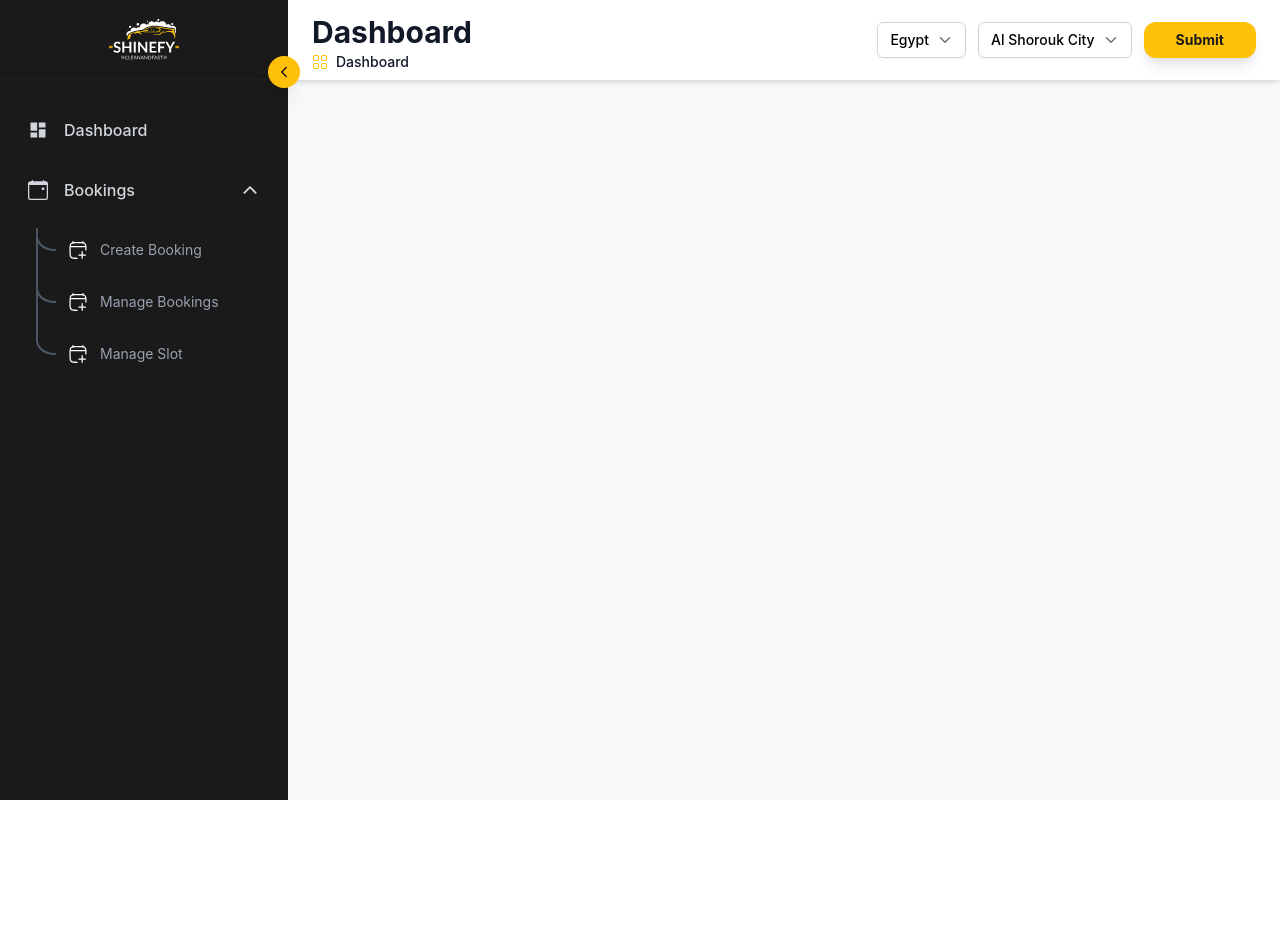
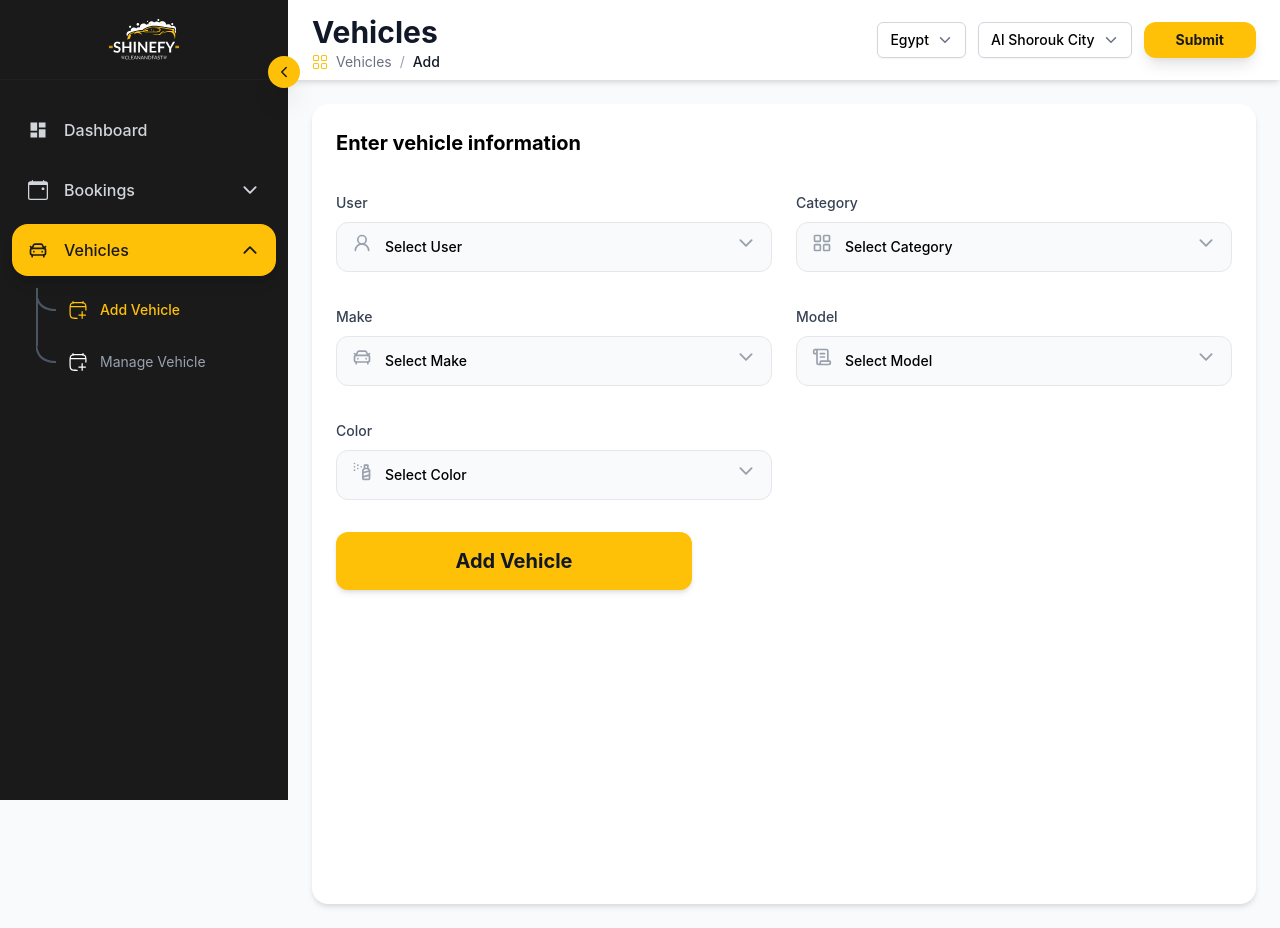
Before and after one commit to SHINEFYApp/SHINEFY-Dashboard, a React (Vite) app: page /vehicles/add in a window 1280 px wide. Before the commit the page ends 800 px from the top, so only its background shows below. Built offline with nearby package versions, Linux system fonts and the light colour scheme.

Commit message:
fix-Steps-Problem-and-design-manage-slots-and
1 - fix package booking steps
2 - design manage slots
3 - add vehicles and add vehicles menu in aside bar

```diff
--- a/src/App.tsx
+++ b/src/App.tsx
@@ -8,6 +8,7 @@ import { Layout } from './components/layout/Layout';
 import ManageBooking from './pages/bookings/manage_booking/ManageBooking';
 import ManageBookingDetails from './pages/bookings/manage_booking/ManageBookingDetails';
 import ManageSlot from './pages/bookings/manage_slot/manageSlot';
+import AddVehicles from './pages/vehicles/addVehicles';
 
 function App() {
   const location = useLocation();
@@ -35,6 +36,7 @@ function App() {
             <Route path="/bookings/manage" element={<ManageBooking />} />
             <Route path="/bookings/slot" element={<ManageSlot />} />
             <Route path="/bookings/manage/:id" element={<ManageBookingDetails />} />
+            <Route path="/vehicles/add" element={<AddVehicles />} />
           </Routes>
         </Layout>
       )}
--- a/src/components/booking/ProgressSteps.tsx
+++ b/src/components/booking/ProgressSteps.tsx
@@ -21,7 +21,7 @@ export const ProgressSteps: FC<ProgressStepsProps> = ({
     className,
 }) => {
     return (
-        <div className={cn('w-full py-8', className)}>
+        <div className={cn('w-full py-8 overflow-hidden', className)}>
             <div className="flex items-start justify-between relative">
                 {/* Background Line */}
                 <div
--- a/src/components/booking/tabs/services/steps/ServicesStep1.tsx
+++ b/src/components/booking/tabs/services/steps/ServicesStep1.tsx
@@ -41,7 +41,7 @@ const ServicesStep1 = ({
             <h2 className="text-2xl font-bold text-gray-900 mb-8">
                 Enter reservation data
             </h2>
-
+;2
             <Formik
                 initialValues={{
                     phoneNumber: formData.phoneNumber,
@@ -130,8 +130,7 @@ const ServicesStep1 = ({
                                 <FormDatePicker
                                     name="bookingDate"
                                     label="Select Booking Date"
-                                    icon={<Calendar className="size-5" />}
-                                />
+                                    icon={<Calendar className="size-5" />} checkmark={false}                                />
 
                                 <FormTimePicker
                                     name="bookingTime"
--- a/src/components/booking/tabs/services/steps/ServicesStep2.tsx
+++ b/src/components/booking/tabs/services/steps/ServicesStep2.tsx
@@ -9,7 +9,12 @@ import { Package } from 'lucide-react';
 
 const ServicesStep2 = ({ onNext, onBack, userPackageInput , formData, onDataChange }: ServicesStep2Props) => {
 
-    const validationSchema = Yup.object({
+    const validationSchemaServicesBooking = Yup.object({
+        mainService: Yup.string().required('Please select a service'),
+        serviceBoy: Yup.string().required('Please select a service boy'),
+    });
+
+    const validationSchemaPackageBooking = Yup.object({
         mainService: Yup.string().required('Please select a service'),
         mainPackage: Yup.string().required('Please select a package'),
         serviceBoy: Yup.string().required('Please select a service boy'),
@@ -62,7 +67,7 @@ const ServicesStep2 = ({ onNext, onBack, userPackageInput , formData, onDataChan
                     mainPackage: formData.mainPackage || '',
                     serviceBoy: formData.serviceBoy || '',
                 }}
-                validationSchema={validationSchema}
+                validationSchema={userPackageInput ? validationSchemaPackageBooking : validationSchemaServicesBooking}
                 enableReinitialize
                 onSubmit={(values) => {
                     onDataChange(values);
--- a/src/components/layout/Sidebar.tsx
+++ b/src/components/layout/Sidebar.tsx
@@ -1,4 +1,4 @@
-import { useState } from 'react';
+import { useState, useEffect } from 'react';
 import { MdDashboard } from 'react-icons/md';
 import { BsCalendarEvent } from 'react-icons/bs';
 import { IoChevronDown, IoChevronForward } from 'react-icons/io5';
@@ -7,9 +7,18 @@ import calendar from '../../assets/icons/calendar.svg';
 import activeCalendar from '../../assets/icons/activeCalendar.svg';
 import type { MenuItem, SidebarProps } from '../../types/layout';
 import logo from '../../assets/logo.svg';
+import { CarFront } from 'lucide-react';
 
 export const Sidebar: React.FC<SidebarProps> = ({ isCollapsed, onToggle, currentPath = '/bookings/create' }) => {
     const [expandedMenu, setExpandedMenu] = useState<string | null>('Bookings');
+
+    useEffect(() => {
+        if (currentPath.startsWith('/vehicles')) {
+            setExpandedMenu('Vehicles');
+        } else if (currentPath.startsWith('/bookings')) {
+            setExpandedMenu('Bookings');
+        }
+    }, [currentPath]);
 
     const menuItems: MenuItem[] = [
         {
@@ -39,6 +48,23 @@ export const Sidebar: React.FC<SidebarProps> = ({ isCollapsed, onToggle, current
                 },
             ],
         },
+        {
+            icon: <CarFront className="w-5 h-5" />,
+            label: 'Vehicles',
+            isActive: currentPath?.startsWith('/vehicles'),
+            subItems: [
+                {
+                    icon: null,
+                    label: 'Add Vehicle',
+                    path: '/vehicles/add'
+                },
+                {
+                    icon: null,
+                    label: 'Manage Vehicle',
+                    path: '/vehicles/manage'
+                }
+            ],
+        },
     ];
 
     const toggleSubmenu = (label: string) => {
@@ -51,6 +77,13 @@ export const Sidebar: React.FC<SidebarProps> = ({ isCollapsed, onToggle, current
             toggleSubmenu(item.label);
         } else if (item.path) {
             window.location.href = item.path;
+            if (item.label === 'Bookings') {
+                setExpandedMenu('Bookings');
+            } else if (item.label === 'Vehicles') {
+                setExpandedMenu('Vehicles');
+            } else {
+                setExpandedMenu(null);
+            }
         }
     };
 
@@ -72,9 +105,7 @@ export const Sidebar: React.FC<SidebarProps> = ({ isCollapsed, onToggle, current
                 {/* Menu Items */}
                 <nav className="mt-6 px-3 space-y-2">
                     {menuItems.map((item) => {
-                        const isMenuActive = item.path
-                            ? currentPath === item.path
-                            : item.isActive;
+                        const isMenuActive = item.path ? currentPath === item.path : item.isActive;
 
                         return (
                             <div key={item.label} className="relative">
@@ -138,7 +169,7 @@ export const Sidebar: React.FC<SidebarProps> = ({ isCollapsed, onToggle, current
                                     >
                                         <div className="relative pl-6 space-y-2">
                                             {/* Vertical Line */}
-                                            <div className="absolute left-6 top-0 bottom-0 w-0.5 bg-gray-600 h-[78%]" />
+                                            <div className={`absolute left-6 top-0 bottom-0 w-0.5 bg-gray-600 ${item.subItems.length === 3 ? 'h-[78%]' : 'h-[60%]'}`} />
 
                                             {item.subItems.map((subItem, index) => {
                                                 const isActive = currentPath === subItem.path;
--- a/src/constants/data.ts
+++ b/src/constants/data.ts
@@ -20,6 +20,14 @@ export const routeConfig: Record<string, { title: string; breadcrumbs: string[];
     '/bookings/slot': {
         title: 'Bookings',
         breadcrumbs: ['Bookings', 'Manage Slot']
+    },
+    '/vehicles/add': {
+        title: 'Vehicles',
+        breadcrumbs: ['Vehicles' , 'Add']
+    },
+    '/vehicles/manage': {
+        title: 'Vehicles',
+        breadcrumbs: ['Vehicles' , 'Manage']
     },
 };
 
--- a/src/pages/bookings/CreateBookings.tsx
+++ b/src/pages/bookings/CreateBookings.tsx
@@ -96,11 +96,21 @@ const CreateBookings = () => {
         if (currentStep < 4) {
             setCurrentStep(currentStep + 1);
         }
+
+
+        if(activeTab === 'package' && currentStep === 2) {
+            setCurrentStep(currentStep + 2);
+        }
+
     };
 
     const handlePreviousStep = () => {
         if (currentStep > 1) {
             setCurrentStep(currentStep - 1);
+        }
+
+        if(activeTab === 'package' && currentStep === 4) {
+            setCurrentStep(currentStep - 2);
         }
     };
 
--- /dev/null
+++ b/src/pages/vehicles/addVehicles.tsx
@@ -0,0 +1,124 @@
+import { Formik , Form } from 'formik';
+import * as Yup from 'yup';
+import { FormDropdown } from '../../common/FormDropdown';
+import { CarFront, LayoutGrid, ScrollText, SprayCan, UserRound } from 'lucide-react';
+import { Button } from '../../components/ui/button';
+import { useState } from 'react';
+import type { addVehiclesFormData } from '../../types/vehicles';
+
+export default function AddVehicles(){
+    const [formData , setFormData] = useState<addVehiclesFormData>({
+        user: '',
+        category: '',
+        make: '',
+        model: '',
+        color: '',
+    })
+
+    console.log(formData);
+
+
+    const validationSchema = Yup.object({
+        user: Yup.string().required('the user is required'),
+        category: Yup.string().required('the category is required'),
+        make: Yup.string().required('the make is required'),
+        model: Yup.string().required('the model is required'),
+        color: Yup.string().required('the color is required'),
+    });
+
+    return(
+        <section>
+            <div className="w-full bg-white shadow-md p-4 h-screen md:p-6 rounded-2xl">
+                <h1 className="text-[20px] font-bold mb-8">Enter vehicle information</h1>
+                <Formik
+                    initialValues={{
+                        user : formData.user,
+                        category : formData.category,
+                        make : formData.make,
+                        model : formData.model,
+                        color : formData.color,
+                    }}
+                    validationSchema={validationSchema}
+                    onSubmit={(values) => {
+                        setFormData({...formData , ...values})
+                    }}
+                >
+                    {({ isValid }) => (
+                        <Form>
+                            <div className="grid grid-cols-1 md:grid-cols-2 gap-6 mb-8">
+                                <FormDropdown
+                                    name="user"
+                                    label="User"
+                                    placeholder="Select User"
+                                    icon={<UserRound className="w-5 h-5" />}
+                                    options={[
+                                        'user one',
+                                        'user two',
+                                        'user three'
+                                    ]}
+                                />
+                                <FormDropdown
+                                    name="category"
+                                    label="Category"
+                                    placeholder="Select Category"
+                                    icon={<LayoutGrid className="w-5 h-5" />}
+                                    options={[
+                                        'category one',
+                                        'category two',
+                                        'category three'
+                                    ]}
+                                />
+                            </div>
+                            <div className="grid grid-cols-1 md:grid-cols-2 gap-6 mb-8">
+                                <FormDropdown
+                                    name="make"
+                                    label="Make"
+                                    placeholder="Select Make"
+                                    icon={<CarFront className="w-5 h-5" />}
+                                    options={[
+                                        'make one',
+                                        'make two',
+                                        'make three'
+                                    ]}
+                                />
+                                <FormDropdown
+                                    name="model"
+                                    label="Model"
+                                    placeholder="Select Model"
+                                    icon={<ScrollText className="w-5 h-5" />}
+                                    options={[
+                                        'model one',
+                                        'model two',
+                                        'model three'
+                                    ]}
+                                />
+                            </div>
+                            <div className="grid grid-cols-1 md:grid-cols-2 gap-6 mb-8">
+                                <FormDropdown
+                                    name="color"
+                                    label="Color"
+                                    placeholder="Select Color"
+                                    icon={<SprayCan className="w-5 h-5" />}
+                                    options={[
+                                        'Color one',
+                                        'Color two',
+                                        'Color three'
+                                    ]}
+                                />
+                            </div>
+                            <div className="flex justify-start">
+                                <Button
+                                    type="submit"
+                                    disabled={!isValid}
+                                    className="bg-primary hover:bg-primary-600 text-gray-900 font-bold w-[356px] h-[58px] rounded-xl text-[20px] shadow-md hover:shadow-lg transition-all duration-200 hover:scale-[1.02] disabled:opacity-50 disabled:cursor-not-allowed disabled:hover:scale-100"
+                                >
+                                    Add Vehicle
+                                </Button>
+                            </div>
+                        </Form>
+                    )}
+                </Formik>
+            </div>
+        </section>
+    )
+}
--- /dev/null
+++ b/src/types/vehicles.ts
@@ -0,0 +1,7 @@
+export interface addVehiclesFormData {
+    user: string,
+    category: string,
+    make: string,
+    model: string,
+    color: string,
+}
```
